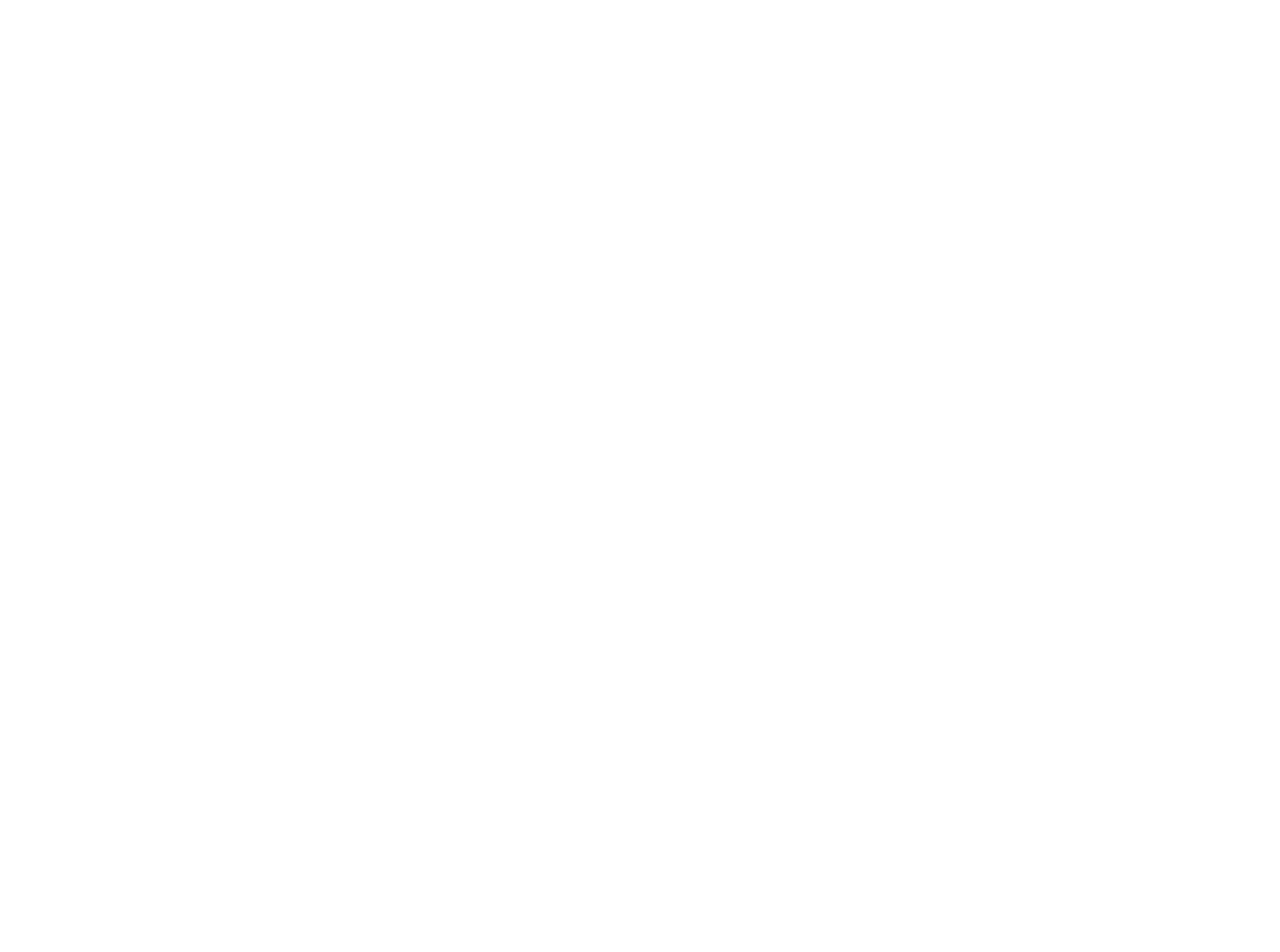
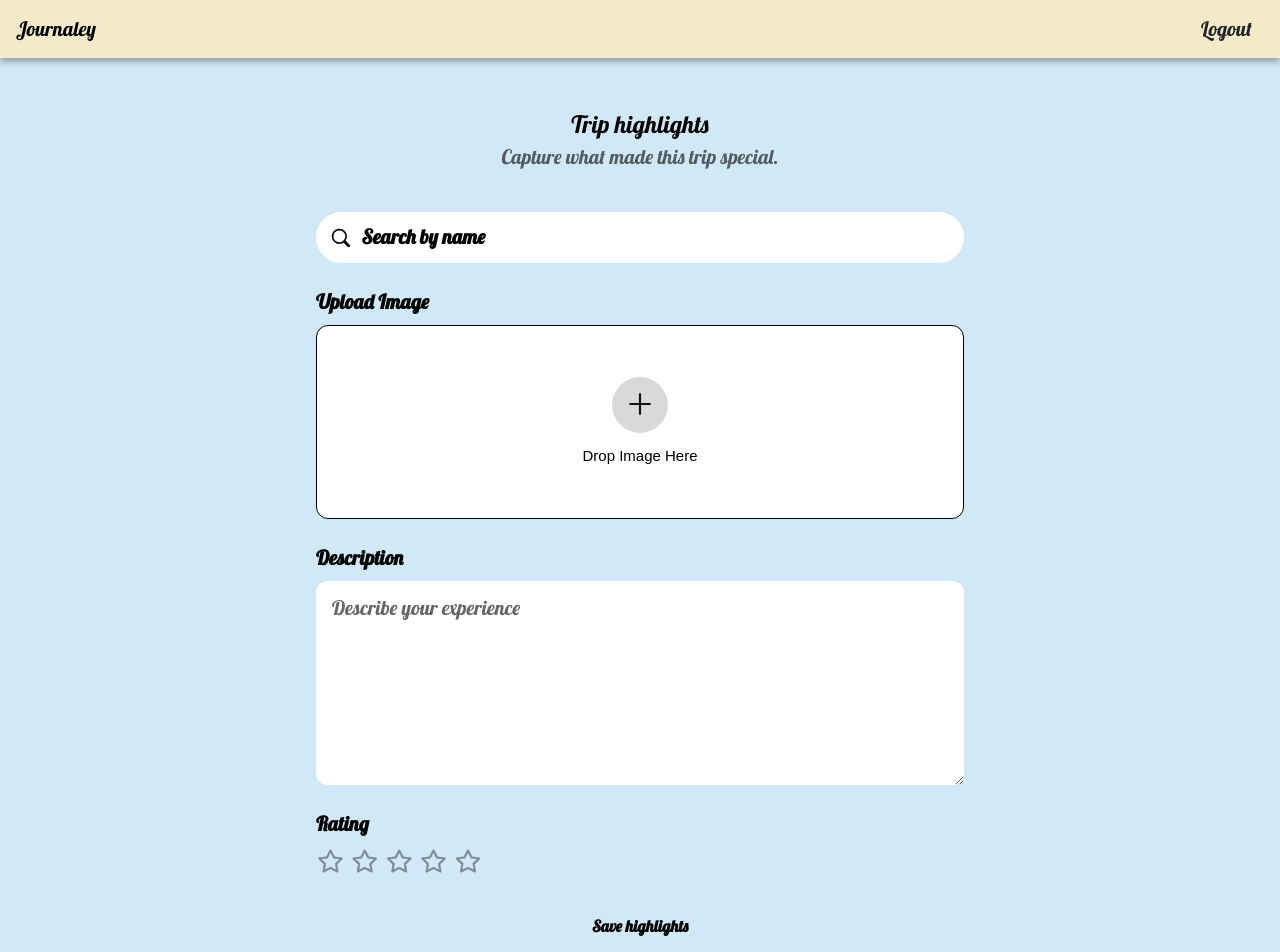
Before and after one commit to MarwaKhalid/Journaley, an Angular app in the folder Journaley/: page /trip-highlights in a window 1280 px wide. Before the commit this address led to /. Shown: the top 952 px of the page. Before the commit the page ends 800 px from the top, so only its background shows below. Built offline with nearby package versions, Linux system fonts and the light colour scheme.

Commit message:
removed green background from the components

```diff
--- a/Journaley/src/app/app.routes.ts
+++ b/Journaley/src/app/app.routes.ts
@@ -2,9 +2,11 @@ import { Routes } from '@angular/router';
 import { Home } from './screens/home/home';
 import { Login } from './screens/login/login';
 import { Register } from './screens/register/register';
+import { TripHighlights } from './screens/trip-highlights/trip-highlights';
 
 export const routes: Routes = [
   { path: '', component: Home },
   { path: 'login', component: Login },
   { path: 'register', component: Register },
+  { path: 'trip-highlights', component: TripHighlights },
 ];
--- a/Journaley/src/app/components/description-field/description-field.css
+++ b/Journaley/src/app/components/description-field/description-field.css
@@ -3,9 +3,6 @@
   flex-direction: column;
   align-items: stretch;
   gap: 0.5rem;
-  background-color: #b1d8a2;
-  padding: 1rem 1.25rem 1.25rem;
-  border-radius: 12px;
 }
 
 .description-label {
--- a/Journaley/src/app/components/rating-field/rating-field.css
+++ b/Journaley/src/app/components/rating-field/rating-field.css
@@ -3,9 +3,6 @@
   flex-direction: column;
   align-items: flex-start;
   gap: 0.5rem;
-  padding: 1rem 1.25rem 1.25rem;
-  border-radius: 12px;
-  background-color: #b1d8a2;
 }
 
 .rating-label {
--- a/Journaley/src/app/components/search-field/search-field.css
+++ b/Journaley/src/app/components/search-field/search-field.css
@@ -13,12 +13,6 @@
   color: var(--color-black);
   font-weight: var(--font-weight-bold);
   font-size: var(--text-xl);
-}
-
-.search-shell {
-  padding: 1rem 1.25rem;
-  border-radius: 12px;
-  background-color: #b1d8a2;
 }
 
 .search-input-wrap {
--- a/Journaley/src/app/components/search-field/search-field.html
+++ b/Journaley/src/app/components/search-field/search-field.html
@@ -2,7 +2,6 @@
   @if (label) {
     <label [for]="id" class="search-label">{{ label }}</label>
   }
-  <div class="search-shell">
   <div class="search-input-wrap">
     <i class="bi bi-search search-icon" aria-hidden="true"></i>
     <input
@@ -17,4 +16,3 @@
     />
   </div>
 </div>
-</div>
--- /dev/null
+++ b/Journaley/src/app/screens/trip-highlights/trip-highlights.css
@@ -0,0 +1,46 @@
+:host {
+  display: block;
+  min-height: 100vh;
+  background-color: var(--color-primary);
+}
+
+.title {
+  color: var(--color-black);
+  font-size: var(--text-2xl);
+}
+
+.sub-title {
+  color: var(--color-grey);
+  font-size: var(--text-xl);
+}
+
+.sub-nav-text {
+  font-size: var(--text-sm);
+}
+
+.sub-nav {
+  background-color: var(--color-tan);
+}
+
+.nav {
+  background-color: var(--color-beige);
+  box-shadow: 0 4px 6px rgba(0, 0, 0, 0.3);
+}
+
+.nav-text {
+  font-size: var(--text-xl);
+}
+
+button {
+  border: none;
+}
+
+.trip-highlights-main {
+  max-width: 42rem;
+}
+
+.highlights-stack {
+  display: flex;
+  flex-direction: column;
+  gap: 1.5rem;
+}
--- /dev/null
+++ b/Journaley/src/app/screens/trip-highlights/trip-highlights.html
@@ -0,0 +1,36 @@
+<nav class="navbar nav px-3">
+  <span class="navbar-brand mb-0 nav-text">Journaley</span>
+  <button type="button" class="btn nav-text">Logout</button>
+</nav>
+
+<div class="mt-5">
+  <p class="title text-center mb-0">Trip highlights</p>
+  <p class="sub-title text-center">Capture what made this trip special.</p>
+</div>
+
+<div class="trip-highlights-main container py-4 pb-5">
+  <div class="highlights-stack">
+    <app-search-field id="trip-highlights-search" [(value)]="tripQuery"></app-search-field>
+    <app-upload-image-field
+      inputId="trip-highlights-cover"
+      (fileChange)="onCoverChange($event)"
+    ></app-upload-image-field>
+    <app-description-field
+      id="trip-highlights-description"
+      [(value)]="description"
+    ></app-description-field>
+    <app-rating-field
+      id="trip-highlights-rating"
+      [rating]="rating"
+      [readonly]="false"
+      (ratingChange)="rating = $event"
+    ></app-rating-field>
+    <div class="actions mt-2">
+      <app-text-button
+        btn_type="submit"
+        placeholder="Save highlights"
+        (btnClick)="onSave()"
+      ></app-text-button>
+    </div>
+  </div>
+</div>
--- /dev/null
+++ b/Journaley/src/app/screens/trip-highlights/trip-highlights.ts
@@ -0,0 +1,38 @@
+import { Component } from '@angular/core';
+import { TextButton } from '../../components/buttons/text-button/text-button';
+import { DescriptionField } from '../../components/description-field/description-field';
+import { RatingField } from '../../components/rating-field/rating-field';
+import { SearchField } from '../../components/search-field/search-field';
+import { UploadImageField } from '../../components/upload-image-field/upload-image-field';
+
+@Component({
+  selector: 'app-trip-highlights',
+  imports: [
+    TextButton,
+    DescriptionField,
+    UploadImageField,
+    SearchField,
+    RatingField,
+  ],
+  templateUrl: './trip-highlights.html',
+  styleUrl: './trip-highlights.css',
+})
+export class TripHighlights {
+  tripQuery = '';
+  description = '';
+  rating = 0;
+  coverFile: File | null = null;
+
+  onCoverChange(file: File | null): void {
+    this.coverFile = file;
+  }
+
+  onSave(): void {
+    console.log('Trip highlights', {
+      tripQuery: this.tripQuery,
+      description: this.description,
+      rating: this.rating,
+      coverFile: this.coverFile,
+    });
+  }
+}
```
Also changed, not shown: 1 other file (tests, documents, lock files or other folders). Lines whose indentation alone changed are shown as unchanged.
